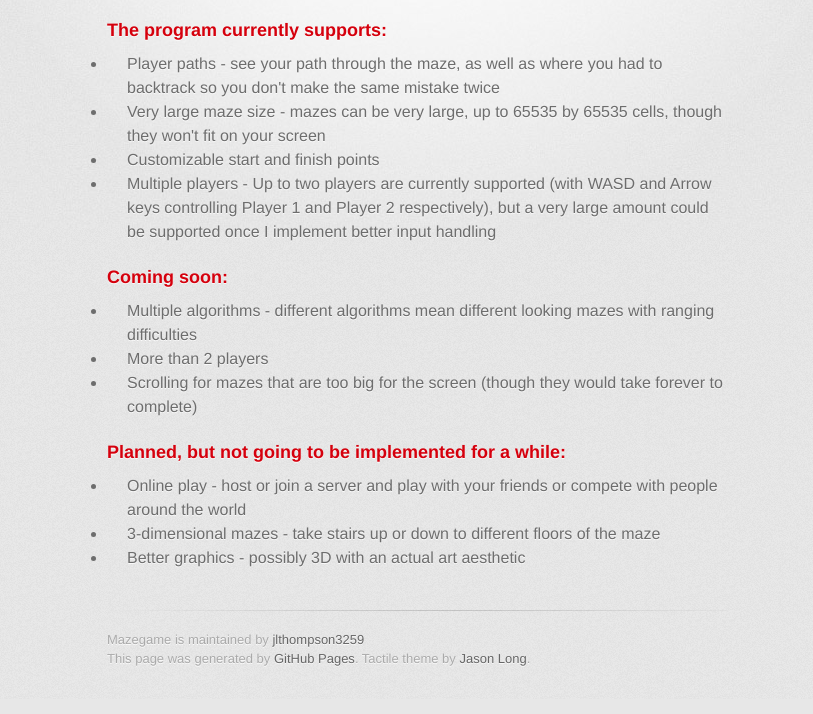
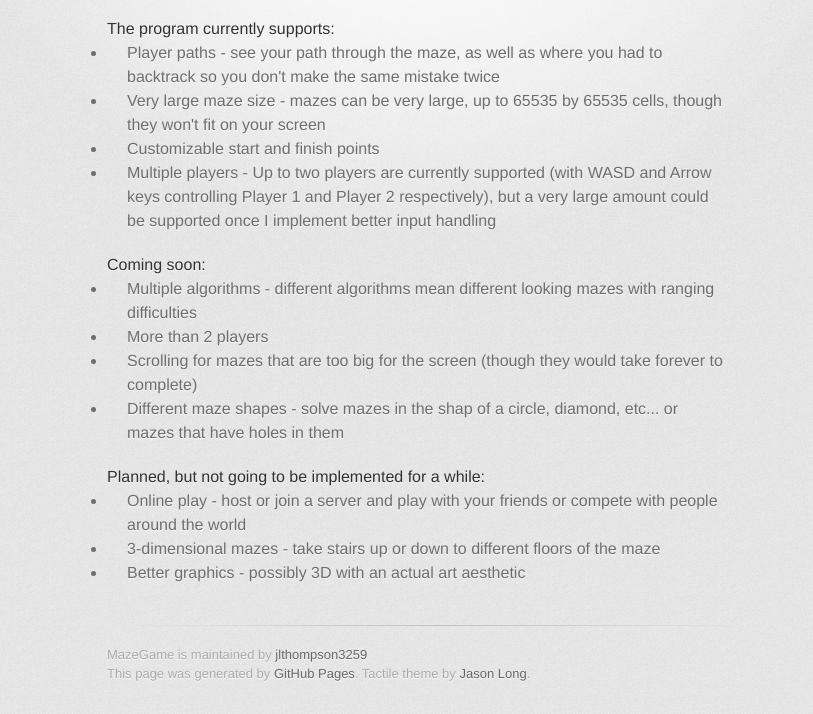
Before and after one commit to impulse985/MazeGame, a plain HTML site: page index.html in a window 1280 px wide. Shown: the part 346-1060 px from the top of the page, without its empty margins (223-1036 px from the left). Drawn offline with Linux system fonts and the light colour scheme; a web font is replaced by a local one.

Commit message:
Create gh-pages branch via GitHub

```diff
--- a/index.html
+++ b/index.html
@@ -10,7 +10,7 @@
     <!--[if lt IE 9]>
     <script src="//html5shiv.googlecode.com/svn/trunk/html5.js"></script>
     <![endif]-->
-    <title>MazeGame by Jeffery Thompson</title>
+    <title>MazeGame by jlthompson3259</title>
   </head>
 
   <body>
@@ -36,7 +36,7 @@
 
 <p>A Java application that generates mazes and lets the user solve them. </p>
 
-<h3>
+<h5>
 <a id="the-program-currently-supports" class="anchor" href="#the-program-currently-supports" aria-hidden="true"><span class="octicon octicon-link"></span></a>The program currently supports:</h5>
 
 <ul>
@@ -46,16 +46,17 @@
 <li>Multiple players - Up to two players are currently supported (with WASD and Arrow keys controlling Player 1 and Player 2 respectively), but a very large amount could be supported once I implement better input handling</li>
 </ul>
 
-<h3>
+<h5>
 <a id="coming-soon" class="anchor" href="#coming-soon" aria-hidden="true"><span class="octicon octicon-link"></span></a>Coming soon:</h5>
 
 <ul>
 <li>Multiple algorithms - different algorithms mean different looking mazes with ranging difficulties</li>
 <li>More than 2 players</li>
 <li>Scrolling for mazes that are too big for the screen (though they would take forever to complete)</li>
+<li>Different maze shapes - solve mazes in the shap of a circle, diamond, etc... or mazes that have holes in them</li>
 </ul>
 
-<h3>
+<h5>
 <a id="planned-but-not-going-to-be-implemented-for-a-while" class="anchor" href="#planned-but-not-going-to-be-implemented-for-a-while" aria-hidden="true"><span class="octicon octicon-link"></span></a>Planned, but not going to be implemented for a while:</h5>
 
 <ul>
@@ -66,7 +67,7 @@
         </section>
 
         <footer>
-          Mazegame is maintained by <a href="https://github.com/jlthompson3259">jlthompson3259</a><br>
+          MazeGame is maintained by <a href="https://github.com/jlthompson3259">jlthompson3259</a><br>
           This page was generated by <a href="https://pages.github.com">GitHub Pages</a>. Tactile theme by <a href="https://twitter.com/jasonlong">Jason Long</a>.
         </footer>
 
```
Also changed, not shown: params.json (+1 -1 lines).
